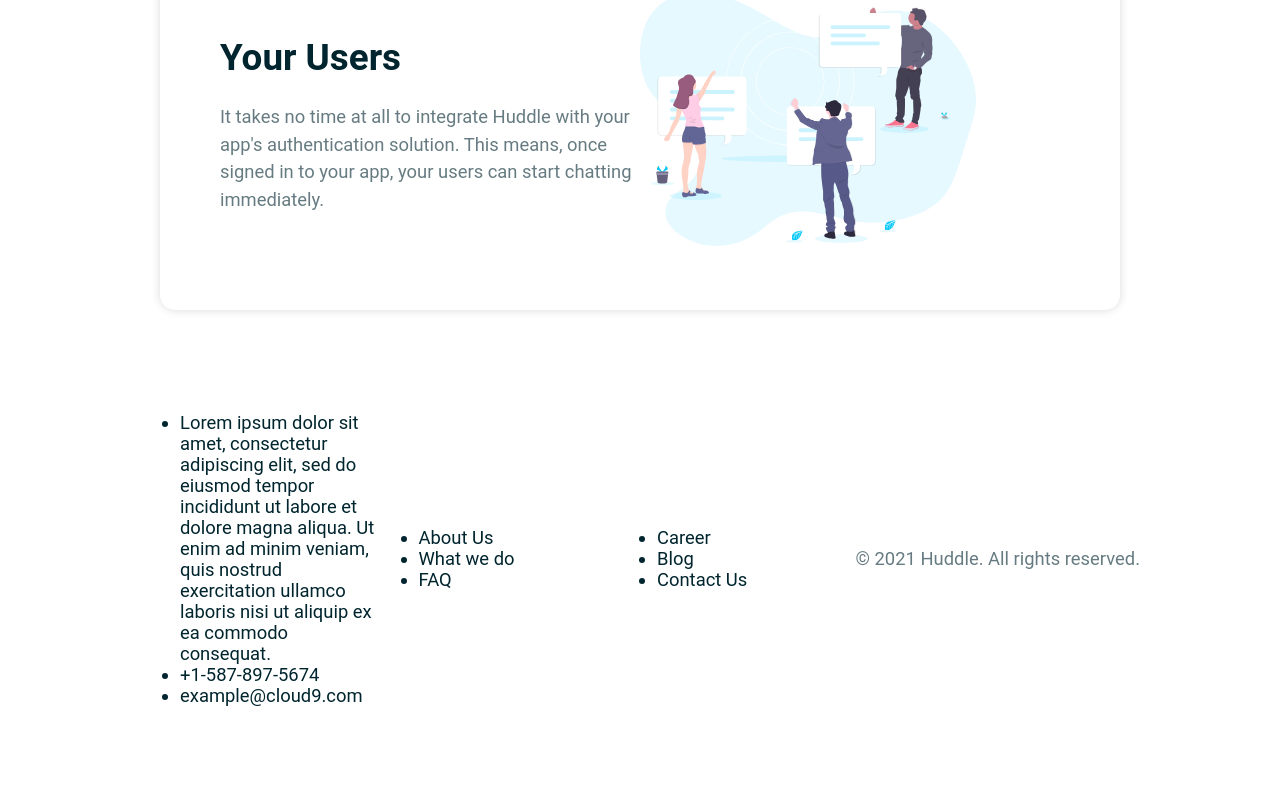
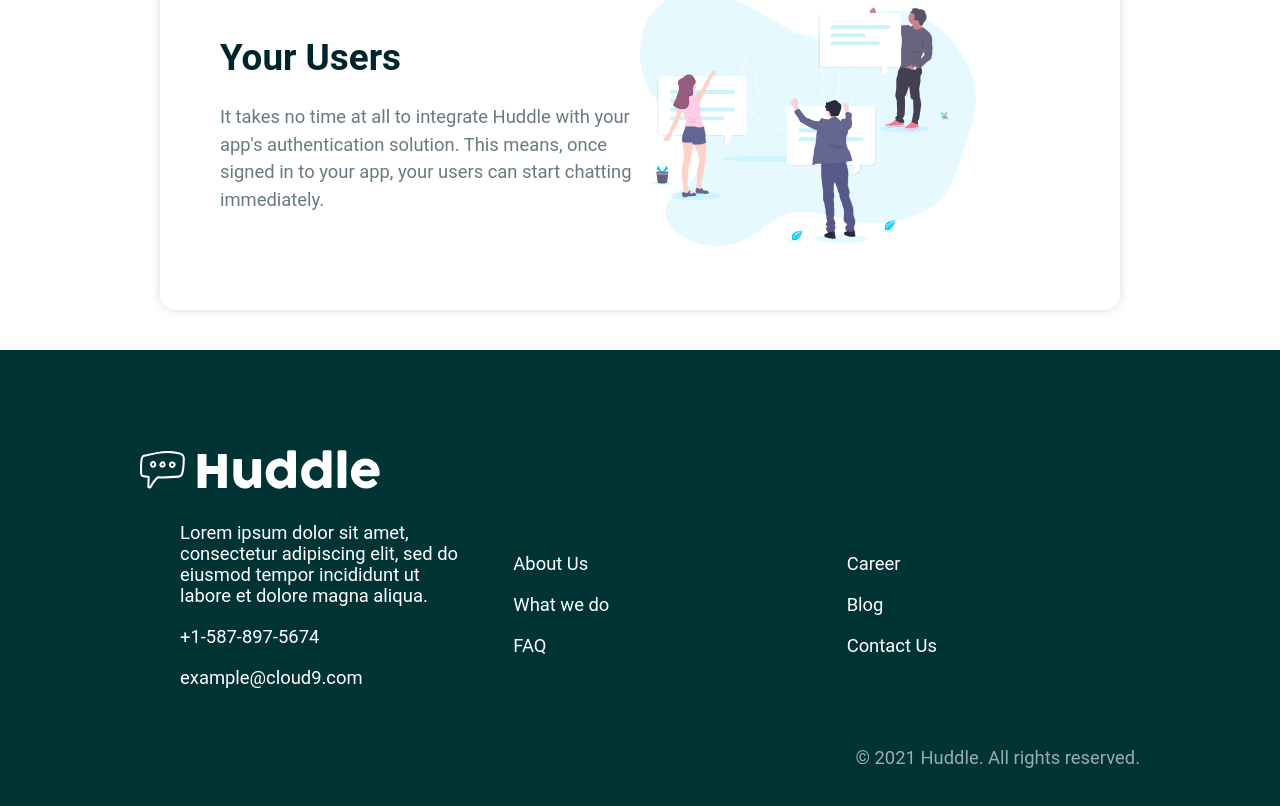
Before and after one commit to HAZberi/styled-components-playground, a React (Create React App) app: page / in a window 1280 px wide. Shown: the part 1382-2188 px from the top of the page. Before the commit the page ends 2106 px from the top, so only its background shows below. Built offline with nearby package versions, Linux system fonts and the light colour scheme.

Commit message:
footer styles complete Styled Footer created.

```diff
--- a/src/components/Footer.js
+++ b/src/components/Footer.js
@@ -1,18 +1,18 @@
 import { Container } from "./styles/Container.styled";
 import { Flex } from "./styles/Flex.styled";
+import { StyledFooter } from "./styles/Footer.styled";
 
 export default function Footer() {
   return (
     <div>
+      <StyledFooter>
         <Container>
           <img src="./images/logo_white.svg" alt="" />
           <Flex>
             <ul>
               <li>
                 Lorem ipsum dolor sit amet, consectetur adipiscing elit, sed do
-              eiusmod tempor incididunt ut labore et dolore magna aliqua. Ut
-              enim ad minim veniam, quis nostrud exercitation ullamco laboris
-              nisi ut aliquip ex ea commodo consequat.
+                eiusmod tempor incididunt ut labore et dolore magna aliqua.
               </li>
               <li>+1-587-897-5674</li>
               <li>example@cloud9.com</li>
@@ -27,9 +27,10 @@
               <li>Blog</li>
               <li>Contact Us</li>
             </ul>
+          </Flex>
           <p>&copy; 2021 Huddle. All rights reserved.</p>
-        </Flex>
         </Container>
+      </StyledFooter>
     </div>
   );
 }
--- a/src/components/styles/Flex.styled.js
+++ b/src/components/styles/Flex.styled.js
@@ -4,7 +4,8 @@
     display: flex;
     align-items: center;
 
-    & > div, & > ul {
+    & > div,
+    & > ul {
         flex: 1;
     }
 
--- /dev/null
+++ b/src/components/styles/Footer.styled.js
@@ -0,0 +1,35 @@
+import styled from "styled-components";
+
+export const StyledFooter = styled.footer`
+    background-color: ${({theme}) => theme.colors.footer};
+    padding: 100px 0 60px;
+    color: #fff;
+
+    ul {
+        padding-top: 10px;
+        list-style-type: none;
+    }
+
+    ul li {
+        margin-bottom: 20px;
+        cursor: pointer;
+    }
+
+    p {
+        text-align: right;
+    }
+
+    @media (max-width: ${({theme}) => theme.mobile}) {
+        padding: 50px 25px 60px;
+        img {
+            display: block;
+            margin: 0 auto;
+        }
+        ul {
+            padding: 0;
+        }
+        p {
+            text-align: center;
+        }
+    }
+`
```
Lines whose indentation alone changed are shown as unchanged.
